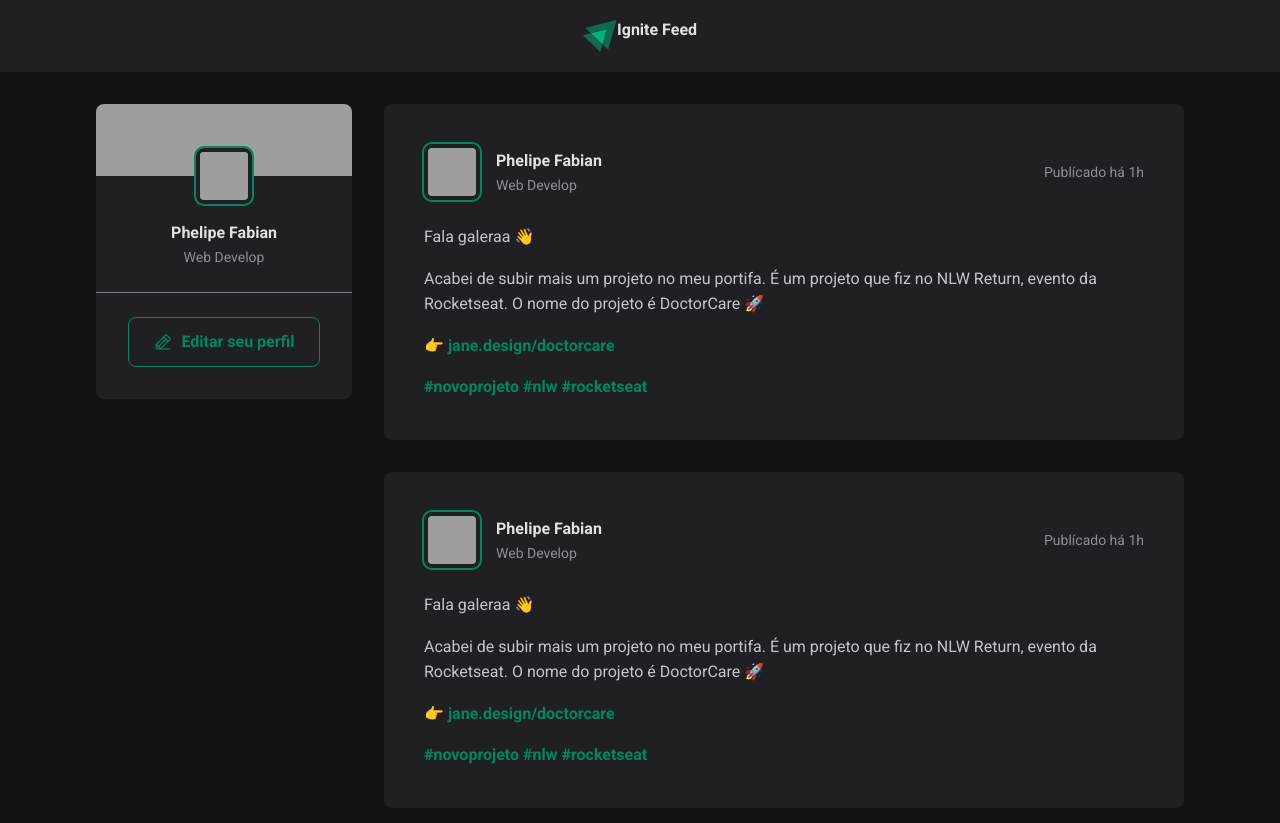
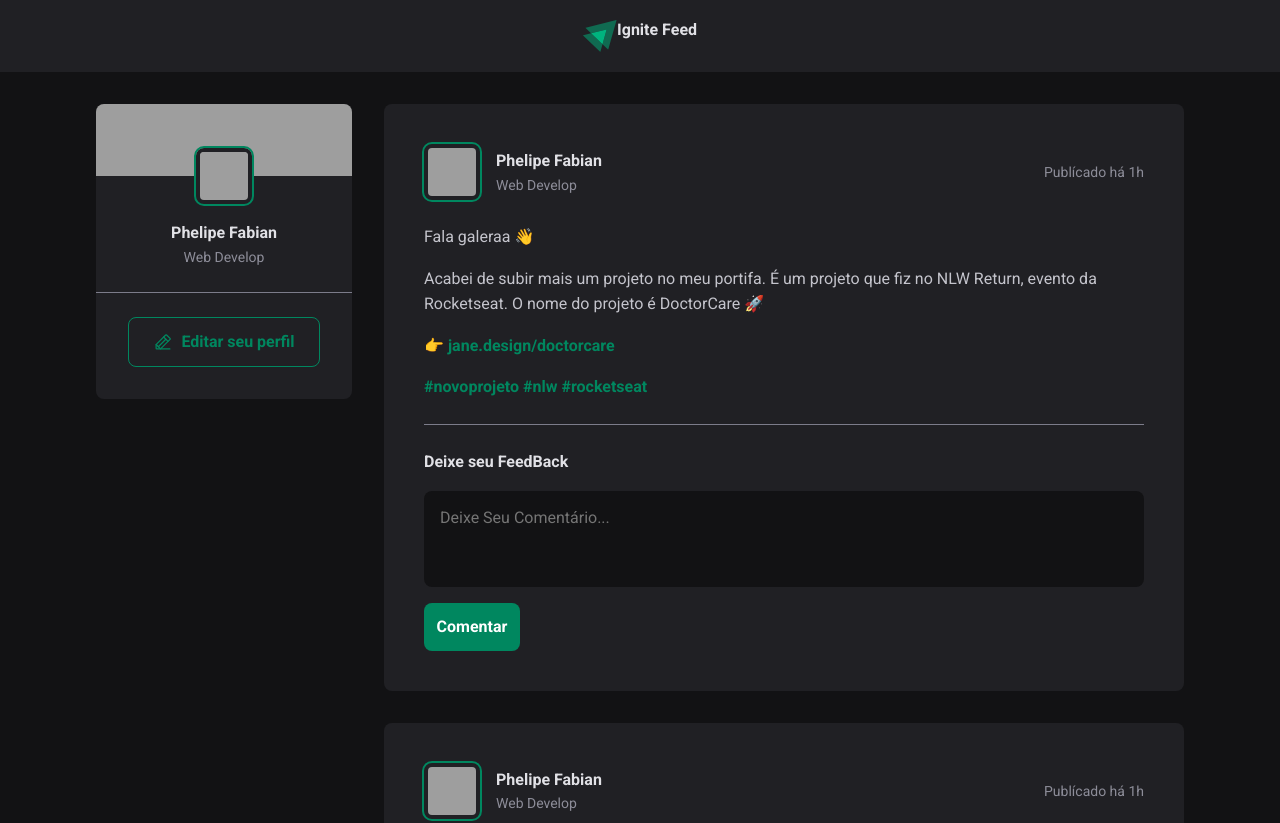
Before and after one commit to Fabiiandeev/01-fundamentos-reactjs, a React (Vite) app: page / in a window 1280 px wide. Shown: the top 823 px of the page. Built offline with nearby package versions, Linux system fonts and the light colour scheme; grey boxes are pictures that could not be loaded.

Commit message:
post feedback, comentarios . parte frontend

```diff
--- a/src/components/Post.jsx
+++ b/src/components/Post.jsx
@@ -30,6 +30,16 @@ export function Post(){
         </p>
 
       </div>
+
+      <form className= {styles.commentForm}>
+        <strong> Deixe seu FeedBack</strong>
+
+        <textarea
+        placeholder='Deixe Seu Comentário...'
+        />
+
+        <button type='submit'> Comentar </button>
+      </form>
     </article>
 
   )
--- a/src/components/Post.module.css
+++ b/src/components/Post.module.css
@@ -64,3 +64,44 @@
   color :var(--gray-400);
   line-height: 1.6;
 }
+
+.commentForm{
+  width: 100%;
+  display: flex;
+  flex-direction: column;
+  margin-top: 1.5rem;
+  padding-top: 1.5rem;
+  border-top: 1px solid var(--gray-600);
+}
+
+.commentForm > strong{
+ line-height: 1.6;
+ color: var(--gray-100);
+}
+
+.commentForm textarea{
+  width: 100% ;
+  background: var(--gray-900);
+  border: 0;
+  resize: none;
+  height: 6rem;
+  padding: 1rem;
+  border-radius: 8px;
+  color: var(--gray-100);
+  line-height: 1.4;
+  margin-top: 1rem;
+
+}
+
+.commentForm button{
+
+  margin-top: 1rem;
+  border-radius: 8px;
+  border: 0;
+  background: var(--green-500);
+  color: var(--white);
+  font-weight: bold;
+  cursor: pointer;
+  height: 3rem;
+  width: 6rem;
+}
```
